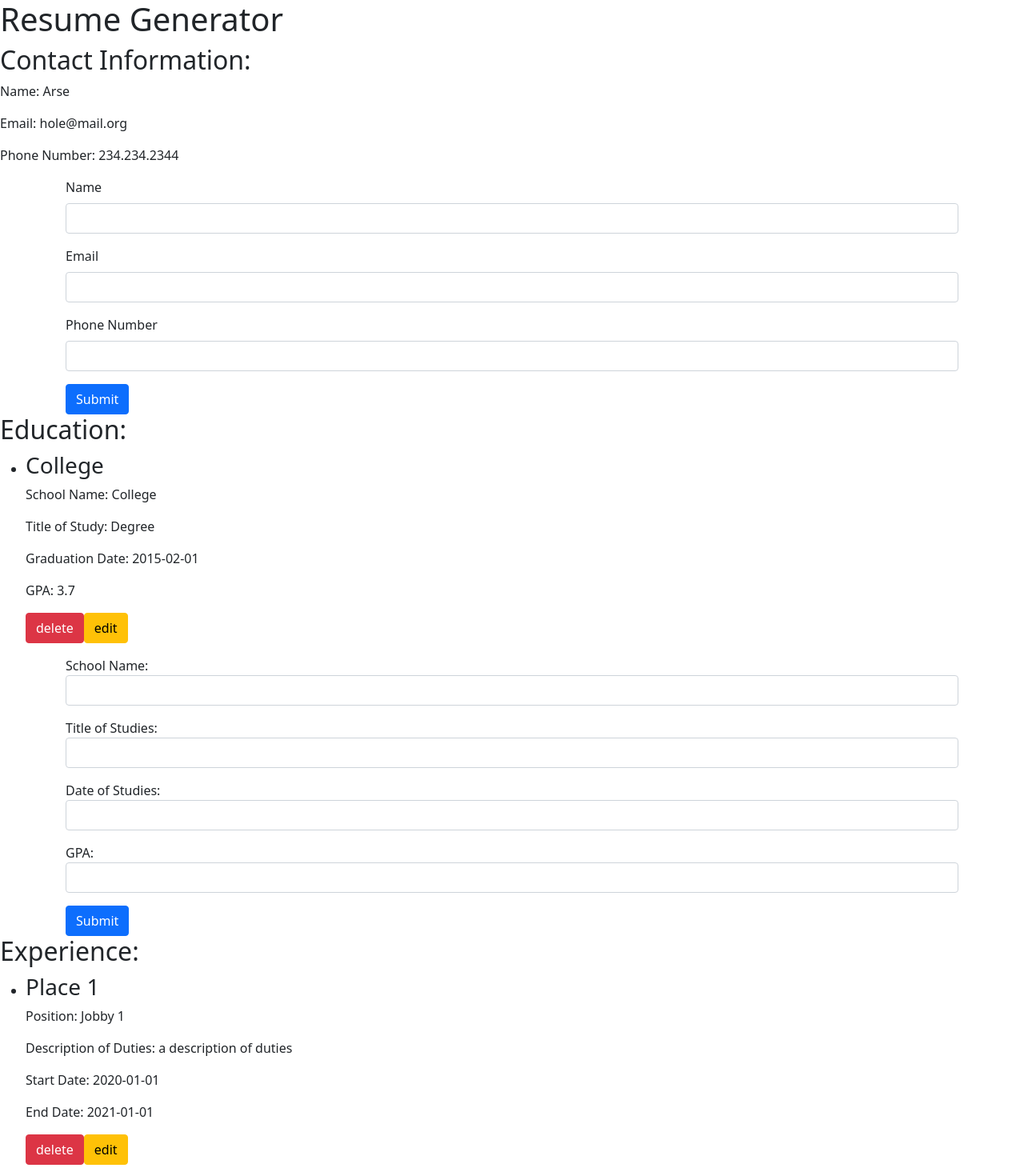
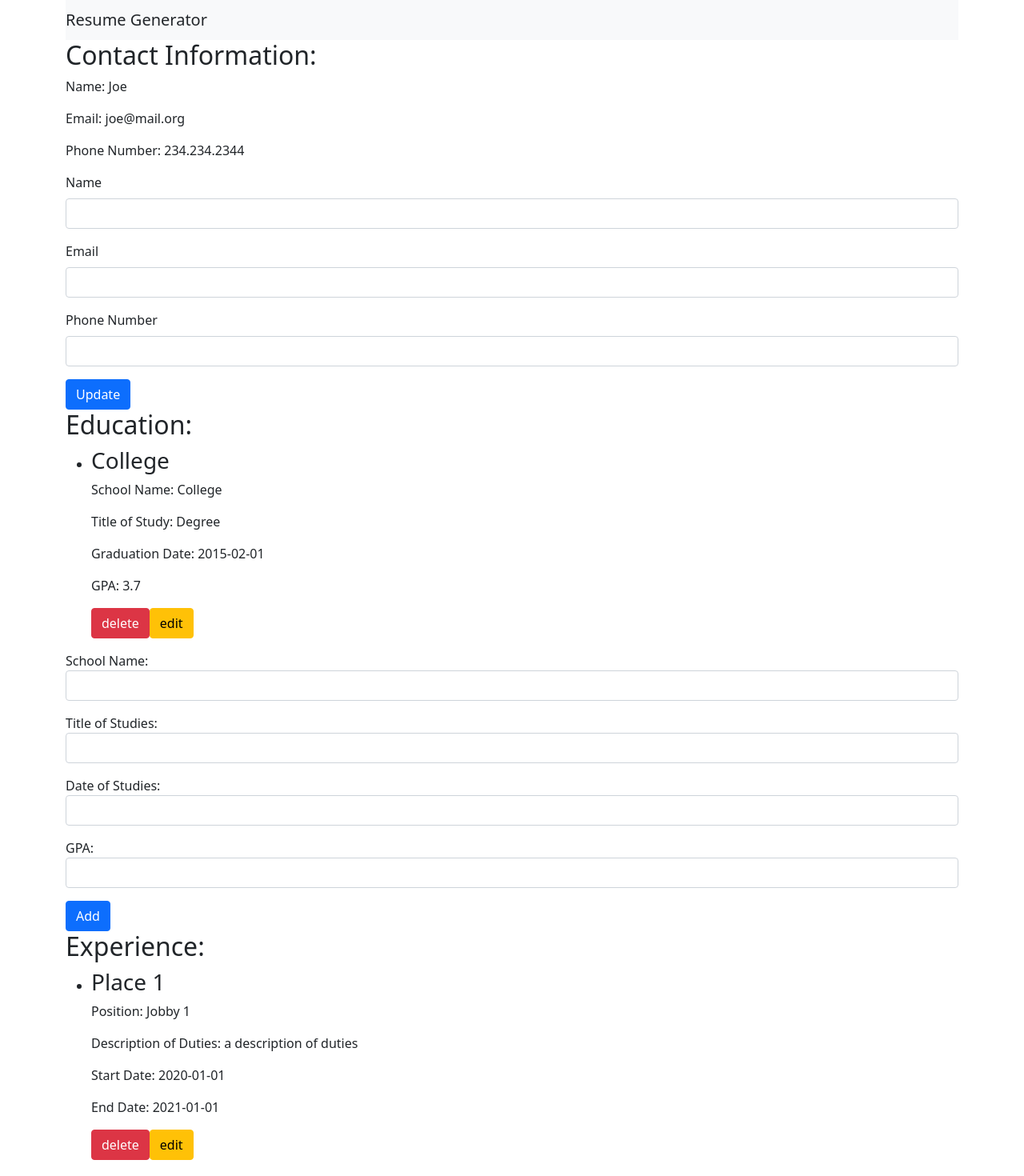
Before and after one commit to am1macdonald/cv-app, a React (Create React App) app: page / in a window 1280 px wide. Shown: the top 1470 px of the page at 80% size. Built offline with nearby package versions, Linux system fonts and the light colour scheme.

Commit message:
- add bootstrap classes

```diff
--- a/src/App.js
+++ b/src/App.js
@@ -13,8 +13,8 @@ class App extends Component {
 
     this.state = {
       personalInfo: {
-        name: "Arse",
-        email: "hole@mail.org",
+        name: "Joe",
+        email: "joe@mail.org",
         phoneNumber: "234.234.2344",
       },
       education: [
@@ -84,7 +84,11 @@ class App extends Component {
   render() {
     return (
       <div className="main">
-        <h1>Resume Generator</h1>
+        <div className="container-sm">
+          <nav className="navbar navbar-expand-lg bg-light">
+            <span className="navbar-brand mb-0 h1">Resume Generator</span>
+          </nav>
+        </div>
         <InfoDisplay personalInfo={this.state.personalInfo} />
         <InfoForm onButtonClicked={this.updateInfo} />
         <EducationDisplay
--- a/src/components/EducationDisplay.js
+++ b/src/components/EducationDisplay.js
@@ -28,7 +28,7 @@ function EducationDisplay(props) {
   });
 
   return (
-    <div>
+    <div className="container-sm">
       <h2>Education:</h2>
       <ul>{eduNodes}</ul>
     </div>
--- a/src/components/EducationForm.js
+++ b/src/components/EducationForm.js
@@ -120,7 +120,7 @@ class EducationForm extends Component {
           />
         </div>
         <button type="button" className="btn btn-primary" onClick={this.handleClick}>
-          Submit
+          Add
         </button>
       </form>
     );
--- a/src/components/ExperienceDisplay.js
+++ b/src/components/ExperienceDisplay.js
@@ -29,7 +29,7 @@ function ExperienceDisplay(props) {
   });
 
   return (
-    <div>
+    <div className="container-sm">
       <h2>Experience:</h2>
       <ul>{experienceNodes}</ul>
     </div>
--- a/src/components/ExperienceForm.js
+++ b/src/components/ExperienceForm.js
@@ -143,7 +143,7 @@ class ExperienceForm extends Component {
           />
         </div>
         <button type="button" className="btn btn-primary" onClick={this.handleClick}>
-          Submit
+          Add
         </button>
       </form>
     );
--- a/src/components/InfoDisplay.js
+++ b/src/components/InfoDisplay.js
@@ -9,7 +9,7 @@ constructor(props){
 
 render() {
   return (
-    <div>
+    <div className="container-sm">
       <h2>Contact Information:</h2>
       <div>
         <p>Name: {this.props.personalInfo.name}</p>
--- a/src/components/InfoForm.js
+++ b/src/components/InfoForm.js
@@ -101,7 +101,7 @@ class InfoForm extends Component {
           />
         </div>
         <button type="button" className="btn btn-primary" onClick={this.handleClick}>
-          Submit
+          Update
         </button>
       </form>
     );
```
